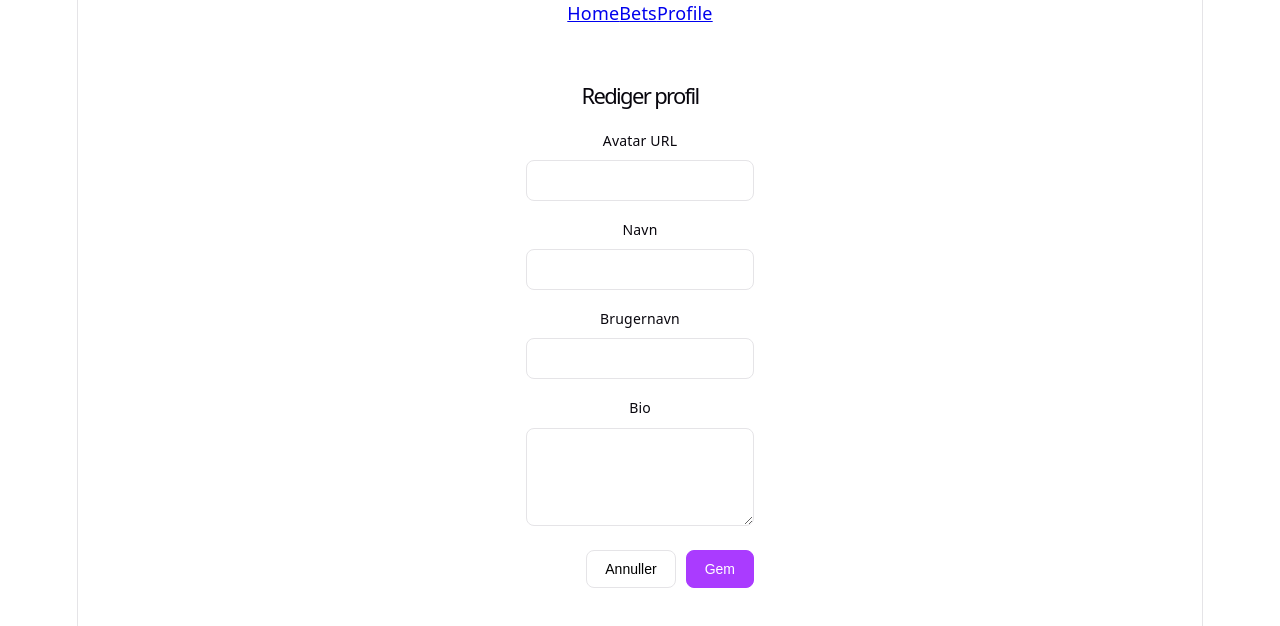
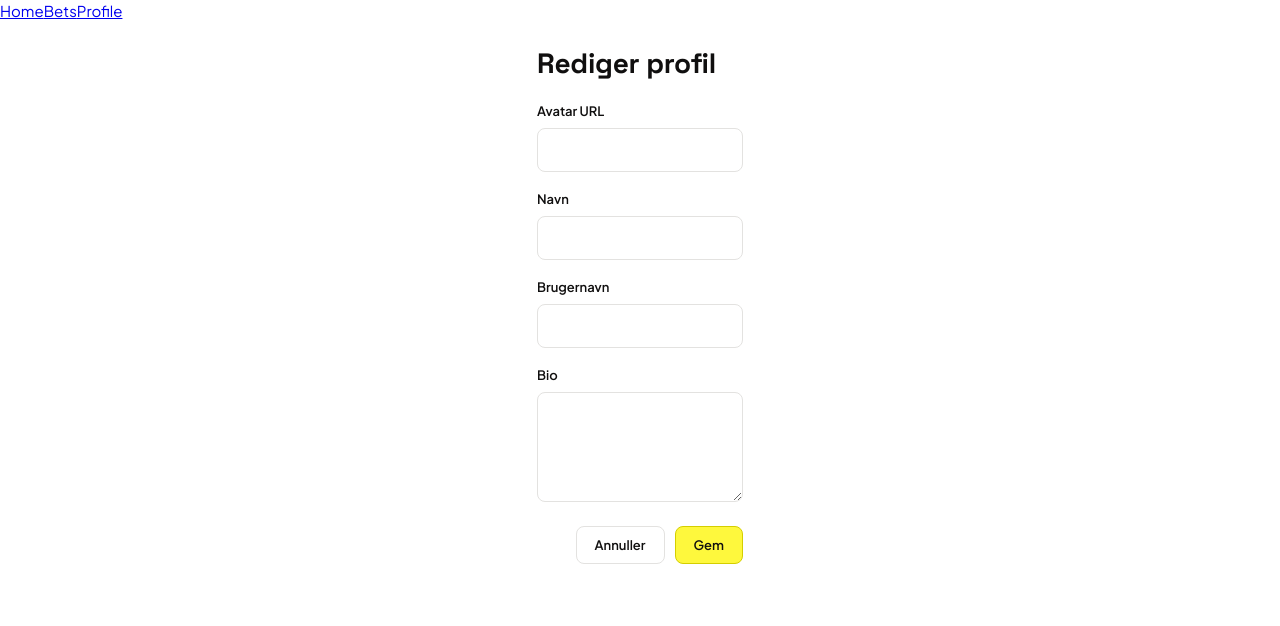
Before and after one commit to Magecties/bettor-eksamen-2-semester, a React (Vite) app: page /profile/edit in a window 1280 px wide. Shown: the top 626 px of the page. Built offline with nearby package versions, Linux system fonts and the light colour scheme; no server answers.

Commit message:
inddraget styleguide fra vores figma og lavet variabler og ændre lidt i profilepagen

```diff
--- a/src/css/ProfileDetailPage.css
+++ b/src/css/ProfileDetailPage.css
@@ -5,13 +5,13 @@
 }
 
 .profile-detail h1 {
-  font-size: 22px;
   margin-bottom: 20px;
 }
 
 .profile-detail__error {
-  color: #e54848;
-  font-size: 14px;
+  color: var(--color-accent-dark);
+  font-size: var(--body-small-size);
+  line-height: var(--body-small-line);
   margin-bottom: 12px;
 }
 
@@ -25,28 +25,29 @@
   display: flex;
   flex-direction: column;
   gap: 6px;
-  font-size: 14px;
+  font-size: var(--body-small-size);
 }
 
 .profile-detail__field span {
-  font-weight: 500;
-  color: var(--text-h, #222);
+  font-weight: 600;
+  color: var(--text-h);
 }
 
 .profile-detail__field input,
 .profile-detail__field textarea {
   padding: 10px 12px;
   border-radius: 8px;
-  border: 1px solid var(--border, #d0d0d0);
-  font-size: 14px;
-  font-family: inherit;
-  background: transparent;
-  color: inherit;
+  border: 1px solid var(--border);
+  font-size: var(--body-size);
+  line-height: var(--body-line);
+  font-family: var(--font-body);
+  background: var(--bg);
+  color: var(--text-h);
 }
 
 .profile-detail__field input:focus,
 .profile-detail__field textarea:focus {
-  outline: 2px solid var(--accent, #4a7dff);
+  outline: 2px solid var(--color-accent);
   outline-offset: 1px;
   border-color: transparent;
 }
@@ -62,27 +63,29 @@
 .profile-detail__save {
   padding: 10px 18px;
   border-radius: 8px;
-  font-size: 14px;
-  font-weight: 500;
+  font-family: var(--font-body);
+  font-size: var(--label-size);
+  font-weight: var(--label-weight);
   cursor: pointer;
-  border: 1px solid var(--border, #d0d0d0);
+  border: 1px solid var(--border);
   transition: background 0.2s, border-color 0.2s;
 }
 
 .profile-detail__cancel {
   background: transparent;
+  color: var(--text-h);
 }
 
 .profile-detail__cancel:hover {
-  background: var(--accent-bg, #f3f3f3);
+  background: var(--neutral-100);
 }
 
 .profile-detail__save {
-  background: var(--accent, #4a7dff);
-  color: #fff;
-  border-color: var(--accent, #4a7dff);
+  background: var(--color-accent);
+  color: var(--color-primary);
+  border-color: var(--color-accent-dark);
 }
 
 .profile-detail__save:hover {
-  opacity: 0.9;
+  background: var(--color-accent-light);
 }
--- a/src/css/ProfileHeader.css
+++ b/src/css/ProfileHeader.css
@@ -1,6 +1,6 @@
 .profile-header {
-  background: #000;
-  color: #fff;
+  background: var(--color-primary);
+  color: var(--color-secondary);
   padding: 20px;
 }
 
@@ -15,8 +15,8 @@
   height: 84px;
   border-radius: 50%;
   object-fit: cover;
-  border: 2px solid #4a7dff;
-  background: #f4ead5;
+  border: 2px solid var(--color-accent);
+  background: var(--neutral-100);
   flex-shrink: 0;
 }
 
@@ -29,38 +29,42 @@
 }
 
 .profile-header__name {
-  font-size: 26px;
-  font-weight: 800;
-  color: #fff;
-  letter-spacing: -0.5px;
+  font-family: var(--font-display);
+  font-size: var(--h1-size);
+  line-height: var(--h1-line);
+  font-weight: var(--h1-weight);
+  letter-spacing: var(--h1-tracking);
+  color: var(--color-secondary);
 }
 
 .profile-header__handle {
-  font-size: 15px;
-  color: #8a8f98;
+  font-size: var(--body-small-size);
+  line-height: var(--body-small-line);
+  color: var(--neutral-400);
   margin-top: 4px;
 }
 
 .profile-header__edit {
   padding: 10px 22px;
   border-radius: 999px;
-  border: 1px solid #2a2d33;
-  background: #1c1d21;
-  color: #fff;
-  font-size: 14px;
-  font-weight: 600;
+  border: 1px solid var(--neutral-800);
+  background: var(--neutral-900);
+  color: var(--color-secondary);
+  font-family: var(--font-body);
+  font-size: var(--label-size);
+  font-weight: var(--label-weight);
   cursor: pointer;
   transition: background 0.2s, border-color 0.2s;
 }
 
 .profile-header__edit:hover {
-  background: #26272d;
-  border-color: #3a3d44;
+  background: var(--neutral-800);
+  border-color: var(--neutral-700);
 }
 
 .profile-header__bio {
   margin: 16px 0 0;
-  font-size: 15px;
-  color: #e6e6e6;
-  line-height: 1.4;
+  font-size: var(--body-size);
+  line-height: var(--body-line);
+  color: var(--neutral-200);
 }
--- a/src/css/index.css
+++ b/src/css/index.css
@@ -1,111 +1,185 @@
+@import url("https://fonts.googleapis.com/css2?family=Space+Grotesk:wght@400;500;600;700&family=Plus+Jakarta+Sans:wght@400;500;600;700;800&family=JetBrains+Mono:wght@400;500&display=swap");
+
 :root {
-  --text: #6b6375;
-  --text-h: #08060d;
-  --bg: #fff;
-  --border: #e5e4e7;
-  --code-bg: #f4f3ec;
-  --accent: #aa3bff;
-  --accent-bg: rgba(170, 59, 255, 0.1);
-  --accent-border: rgba(170, 59, 255, 0.5);
-  --social-bg: rgba(244, 243, 236, 0.5);
+  --color-primary: #100f0f;
+  --color-secondary: #ffffff;
+  --color-accent: #fef83d;
+  --color-accent-light: #fefb8a;
+  --color-accent-dark: #d4ce00;
+  --color-accent-muted: rgba(254, 248, 61, 0.15);
+
+  --neutral-50: #f7f7f6;
+  --neutral-100: #f0efee;
+  --neutral-200: #e3e2e0;
+  --neutral-300: #cdccc9;
+  --neutral-400: #a5a4a1;
+  --neutral-500: #7c7b78;
+  --neutral-600: #5a5957;
+  --neutral-700: #3d3c3a;
+  --neutral-800: #242323;
+  --neutral-900: #1a1919;
+  --neutral-950: #100f0f;
+
+  --bg: var(--color-secondary);
+  --text: var(--neutral-700);
+  --text-h: var(--color-primary);
+  --text-muted: var(--neutral-500);
+  --border: var(--neutral-200);
+  --code-bg: var(--neutral-100);
+  --accent: var(--color-accent);
+  --accent-bg: var(--color-accent-muted);
+  --accent-border: var(--color-accent-dark);
+
+  --font-display: "Space Grotesk", system-ui, sans-serif;
+  --font-body: "Plus Jakarta Sans", system-ui, sans-serif;
+  --font-mono: "JetBrains Mono", ui-monospace, Consolas, monospace;
+  --sans: var(--font-body);
+  --heading: var(--font-display);
+  --mono: var(--font-mono);
+
+  --display-size: 32px;
+  --display-line: 38px;
+  --display-weight: 700;
+  --display-tracking: -0.02em;
+
+  --h1-size: 28px;
+  --h1-line: 34px;
+  --h1-weight: 700;
+  --h1-tracking: -0.01em;
+
+  --h2-size: 22px;
+  --h2-line: 28px;
+  --h2-weight: 600;
+  --h2-tracking: -0.01em;
+
+  --h3-size: 18px;
+  --h3-line: 24px;
+  --h3-weight: 600;
+
+  --body-large-size: 17px;
+  --body-large-line: 24px;
+
+  --body-size: 15px;
+  --body-line: 22px;
+  --body-weight: 400;
+
+  --body-small-size: 13px;
+  --body-small-line: 18px;
+
+  --caption-size: 11px;
+  --caption-line: 16px;
+  --caption-weight: 500;
+
+  --label-size: 13px;
+  --label-line: 16px;
+  --label-weight: 600;
+  --label-tracking: 0.04em;
+
+  --mono-size: 13px;
+  --mono-line: 18px;
+
   --shadow:
     rgba(0, 0, 0, 0.1) 0 10px 15px -3px, rgba(0, 0, 0, 0.05) 0 4px 6px -2px;
 
-  --sans: system-ui, 'Segoe UI', Roboto, sans-serif;
-  --heading: system-ui, 'Segoe UI', Roboto, sans-serif;
-  --mono: ui-monospace, Consolas, monospace;
-
-  font: 18px/145% var(--sans);
-  letter-spacing: 0.18px;
-  color-scheme: light dark;
+  font: var(--body-weight) var(--body-size) / var(--body-line) var(--font-body);
+  color-scheme: light;
   color: var(--text);
   background: var(--bg);
   font-synthesis: none;
   text-rendering: optimizeLegibility;
   -webkit-font-smoothing: antialiased;
   -moz-osx-font-smoothing: grayscale;
-
-  @media (max-width: 1024px) {
-    font-size: 16px;
-  }
-}
-
-@media (prefers-color-scheme: dark) {
-  :root {
-    --text: #9ca3af;
-    --text-h: #f3f4f6;
-    --bg: #16171d;
-    --border: #2e303a;
-    --code-bg: #1f2028;
-    --accent: #c084fc;
-    --accent-bg: rgba(192, 132, 252, 0.15);
-    --accent-border: rgba(192, 132, 252, 0.5);
-    --social-bg: rgba(47, 48, 58, 0.5);
-    --shadow:
-      rgba(0, 0, 0, 0.4) 0 10px 15px -3px, rgba(0, 0, 0, 0.25) 0 4px 6px -2px;
-  }
-
-  #social .button-icon {
-    filter: invert(1) brightness(2);
-  }
 }
 
 body {
   margin: 0;
+  font-family: var(--font-body);
 }
 
 #root {
-  width: 1126px;
-  max-width: 100%;
-  margin: 0 auto;
-  text-align: center;
-  border-inline: 1px solid var(--border);
   min-height: 100svh;
   display: flex;
   flex-direction: column;
   box-sizing: border-box;
 }
+h1,
+h2,
+h3,
+h4 {
+  font-family: var(--font-display);
+  color: var(--text-h);
+  margin: 0;
+}
 
-h1,
+h1 {
+  font-size: var(--h1-size);
+  line-height: var(--h1-line);
+  font-weight: var(--h1-weight);
+  letter-spacing: var(--h1-tracking);
+}
+
 h2 {
-  font-family: var(--heading);
-  font-weight: 500;
+  font-size: var(--h2-size);
+  line-height: var(--h2-line);
+  font-weight: var(--h2-weight);
+  letter-spacing: var(--h2-tracking);
+}
+
+h3 {
+  font-size: var(--h3-size);
+  line-height: var(--h3-line);
+  font-weight: var(--h3-weight);
+}
+
+.display {
+  font-family: var(--font-display);
+  font-size: var(--display-size);
+  line-height: var(--display-line);
+  font-weight: var(--display-weight);
+  letter-spacing: var(--display-tracking);
   color: var(--text-h);
 }
 
-h1 {
-  font-size: 56px;
-  letter-spacing: -1.68px;
-  margin: 32px 0;
-  @media (max-width: 1024px) {
-    font-size: 36px;
-    margin: 20px 0;
-  }
+.body-large {
+  font-size: var(--body-large-size);
+  line-height: var(--body-large-line);
 }
-h2 {
-  font-size: 24px;
-  line-height: 118%;
-  letter-spacing: -0.24px;
-  margin: 0 0 8px;
-  @media (max-width: 1024px) {
-    font-size: 20px;
-  }
+
+.body-small {
+  font-size: var(--body-small-size);
+  line-height: var(--body-small-line);
 }
+
+.caption {
+  font-size: var(--caption-size);
+  line-height: var(--caption-line);
+  font-weight: var(--caption-weight);
+  color: var(--text-muted);
+}
+
+.label {
+  font-size: var(--label-size);
+  line-height: var(--label-line);
+  font-weight: var(--label-weight);
+  letter-spacing: var(--label-tracking);
+  text-transform: uppercase;
+}
+
 p {
   margin: 0;
 }
 
 code,
-.counter {
-  font-family: var(--mono);
-  display: inline-flex;
-  border-radius: 4px;
+.mono {
+  font-family: var(--font-mono);
+  font-size: var(--mono-size);
+  line-height: var(--mono-line);
   color: var(--text-h);
 }
 
 code {
-  font-size: 15px;
-  line-height: 135%;
+  display: inline-flex;
+  border-radius: 4px;
   padding: 4px 8px;
   background: var(--code-bg);
 }
```
